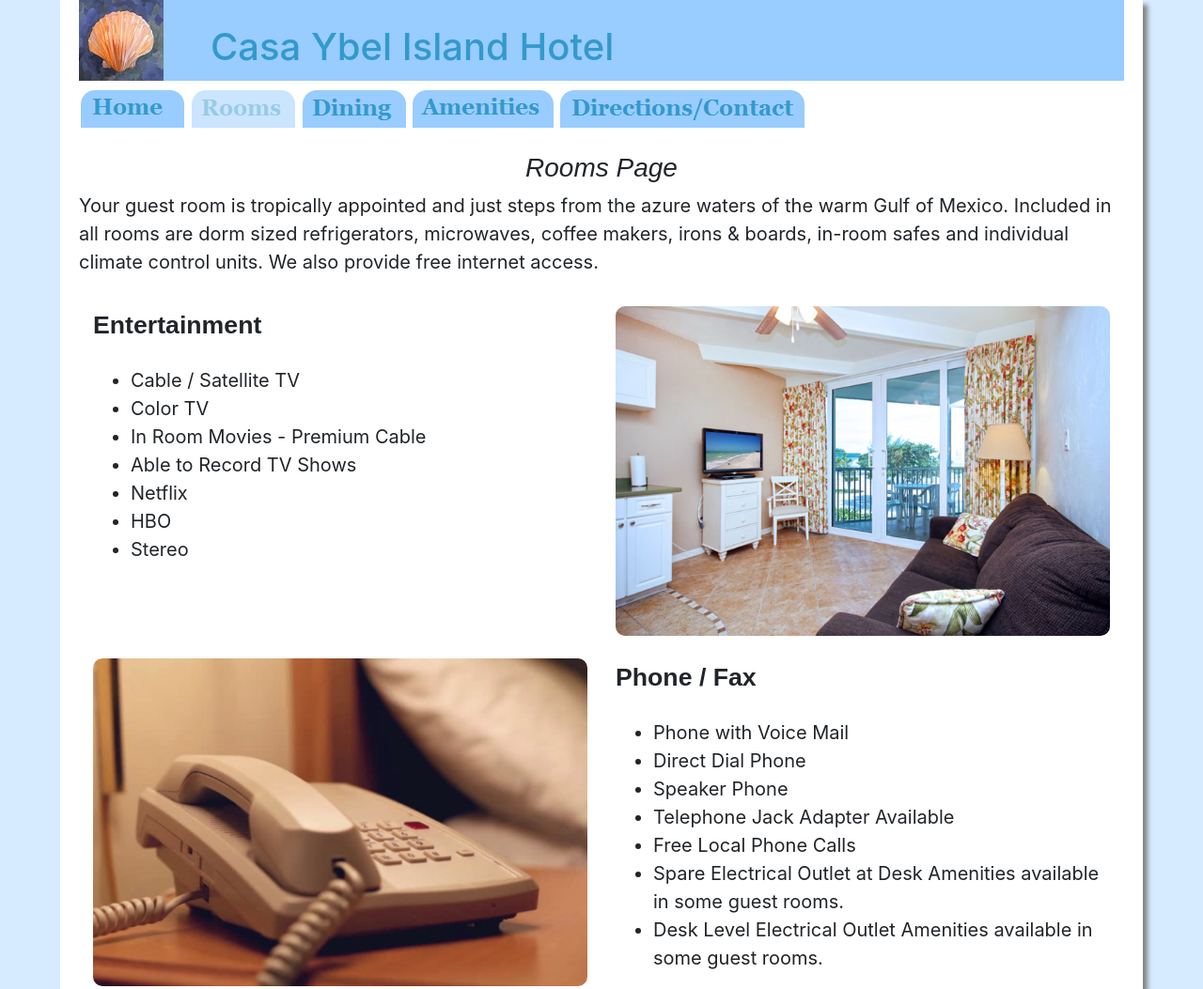
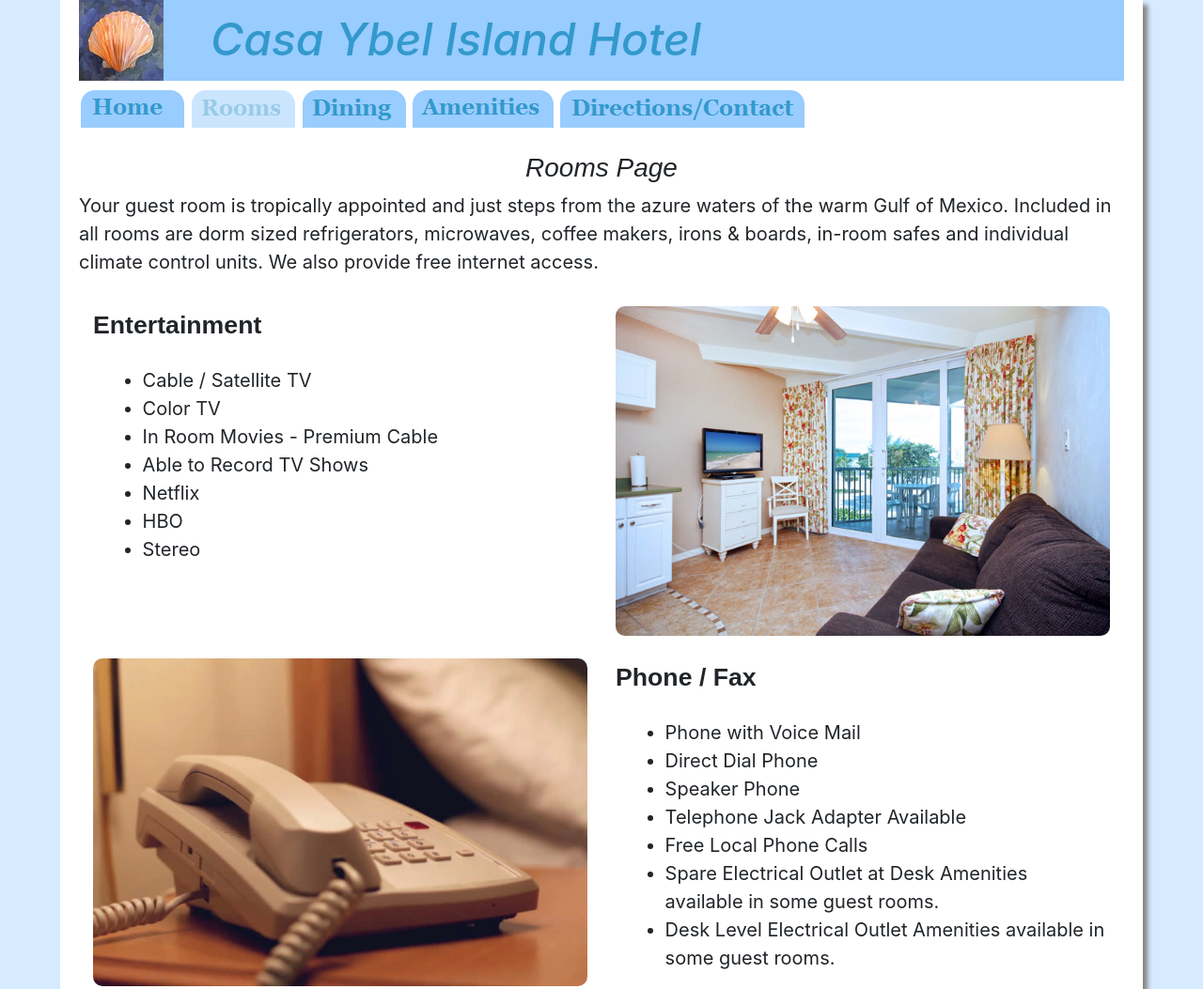
Before and after one commit to ljarasunas2021/Casa-Ybel-Island-Hotel, a plain HTML site: page rooms.html in a window 1280 px wide. Shown: the top 1053 px of the page at 94% size. Drawn offline with nearby package versions, Linux system fonts and the light colour scheme.

Commit message:
Feat
Add lines in h1 tag

```diff
--- a/css/pagetemplate.css
+++ b/css/pagetemplate.css
@@ -9,9 +9,12 @@ h1 {
   background-color: #99ccff;
   background-repeat: no-repeat;
   color: #3399cc;
-  line-height: 250%;
+  line-height: 175%;
   height: 86px;
   text-indent: 140px;
+  font-style: italic;
+  font-size: 300%;
+  text-align: left;
 }
 
 p {
@@ -52,6 +55,10 @@ nav {
   font-style: 150%;
   font-family: Georgia, "Times New Roman", serif;
   display: incline-block;
+}
+
+ul {
+  padding-left: 10%
 }
 
 /* used for medium image on dining.html*/
@@ -118,7 +125,7 @@ footer {
 }
 
 /* used for vid on index.html*/
-#firstVid  {
+#firstVid {
   margin-left: 12.5%;
   margin-right: 12.5%;
   border-radius: 25px;
@@ -132,25 +139,25 @@ footer {
   filter: grayscale(100%);
 }
 
-#rooms{}
+#rooms {}
 
 #rooms:hover {
   filter: grayscale(100%);
 }
 
-#dining{}
+#dining {}
 
 #dining:hover {
   filter: grayscale(100%);
 }
 
-#contact{}
+#contact {}
 
 #contact:hover {
   filter: grayscale(100%);
 }
 
-#amenities{}
+#amenities {}
 
 #amenities:hover {
   filter: grayscale(100%);
```
Lines whose indentation alone changed are shown as unchanged.
